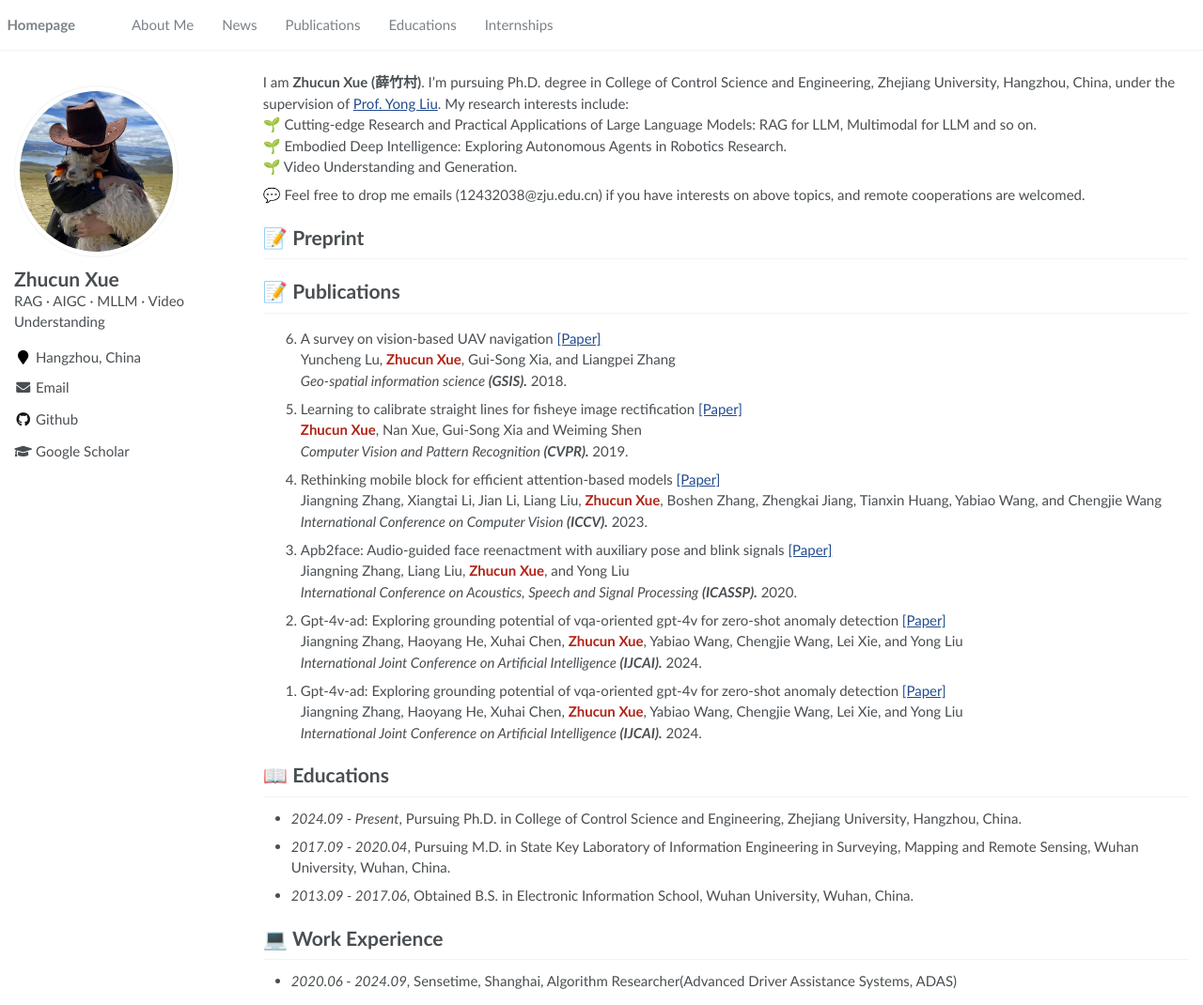
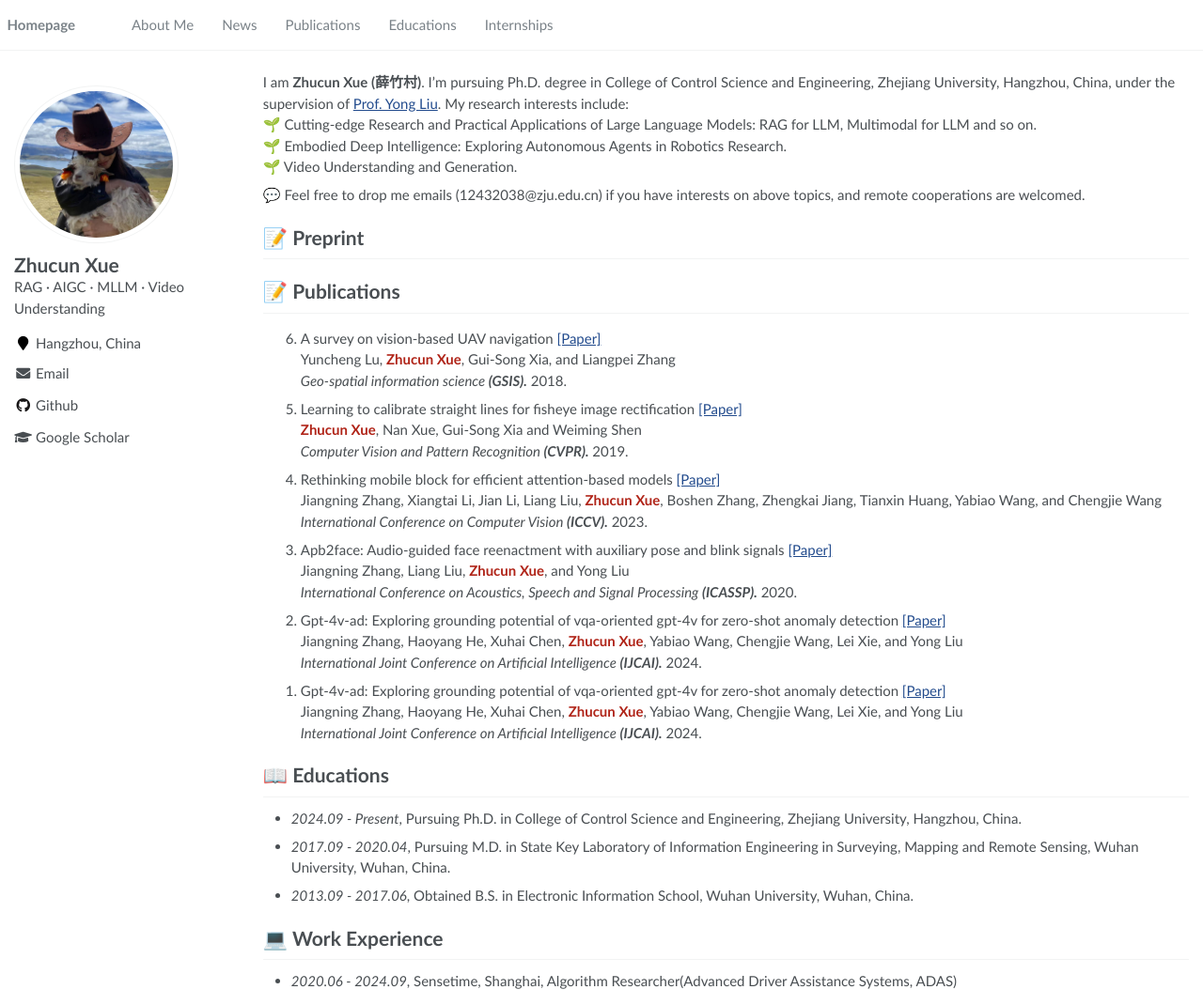
Before and after one commit to xzc-zju/xzc-zju.github.io, a Jekyll site: the page built from _pages/about.md, in a window 1280 px wide and 1070 px high. Shown: the whole window at 94% size. Built offline with Jekyll 4.4.1, drawn with Linux system fonts in a browser that asks for light colours.

Commit message:
update n

```diff
--- a/_config.yml
+++ b/_config.yml
@@ -22,7 +22,7 @@ baidu_site_verification  :  # get baidu_site_verification from https://ziyuan.ba
 # Site Author
 author:
   name             : "Zhucun Xue"
-  avatar           : "images/xzc_images.jpg"
+  avatar           : "images/xzc_image.jpg"
   bio              :  # "Ph.D. under Zhejiang University"   fiancee -> wife, 2023.10.02
   location         : "Hangzhou, China"
   employer         :
```
Also changed, not shown: images/xzc_image.jpg (added), images/xzc_images.jpg (deleted), 1 other file.
